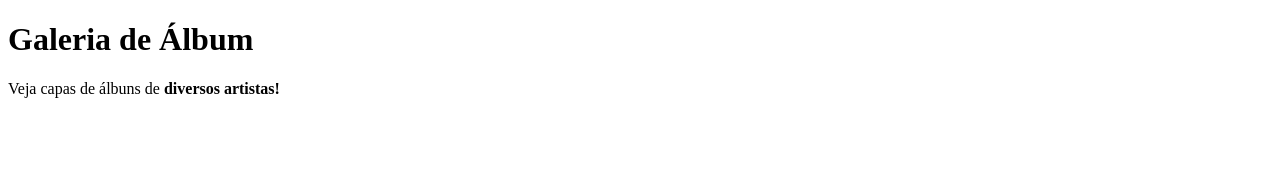
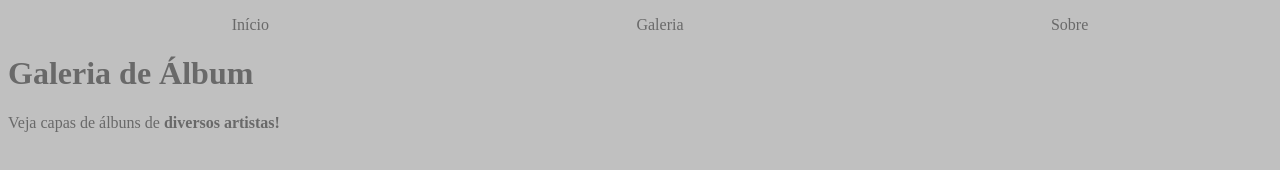
Before and after one commit to maryehllen/galeria-site, a plain HTML site: page index.html in a window 1280 px wide. Drawn offline with Linux system fonts and the light colour scheme.

Commit message:
Add files via upload

```diff
--- /dev/null
+++ b/estilo.css
@@ -0,0 +1,10 @@
+body {
+    background-color: Silver;
+    color: DimGray;
+}
+
+nav ul {
+    display: flex;
+    justify-content: space-around;
+    list-style-type: none;
+}
--- a/index.html
+++ b/index.html
@@ -5,9 +5,26 @@
     <meta name="viewport" content="width=device-width, initial-scale=1.0">
     <title>Galeria de Álbum</title>
     <meta name="description" content="Galeria de personagens da Marvel">
+    <link rel="stylesheet" href="estilo.css">
 </head>
 <body>
 
+    <nav>
+        <ul>
+            <li>
+                <a>Início</a>
+            </li>
+            <li>
+                <a>Galeria</a>
+            </li>
+            <li>
+                <a>Sobre</a>
+            </li>
+
+
+
+        </ul>
+    </nav>
     <h1>Galeria de Álbum</h1>
     <p>Veja capas de álbuns de <strong>diversos artistas!</strong></p>
 
```
